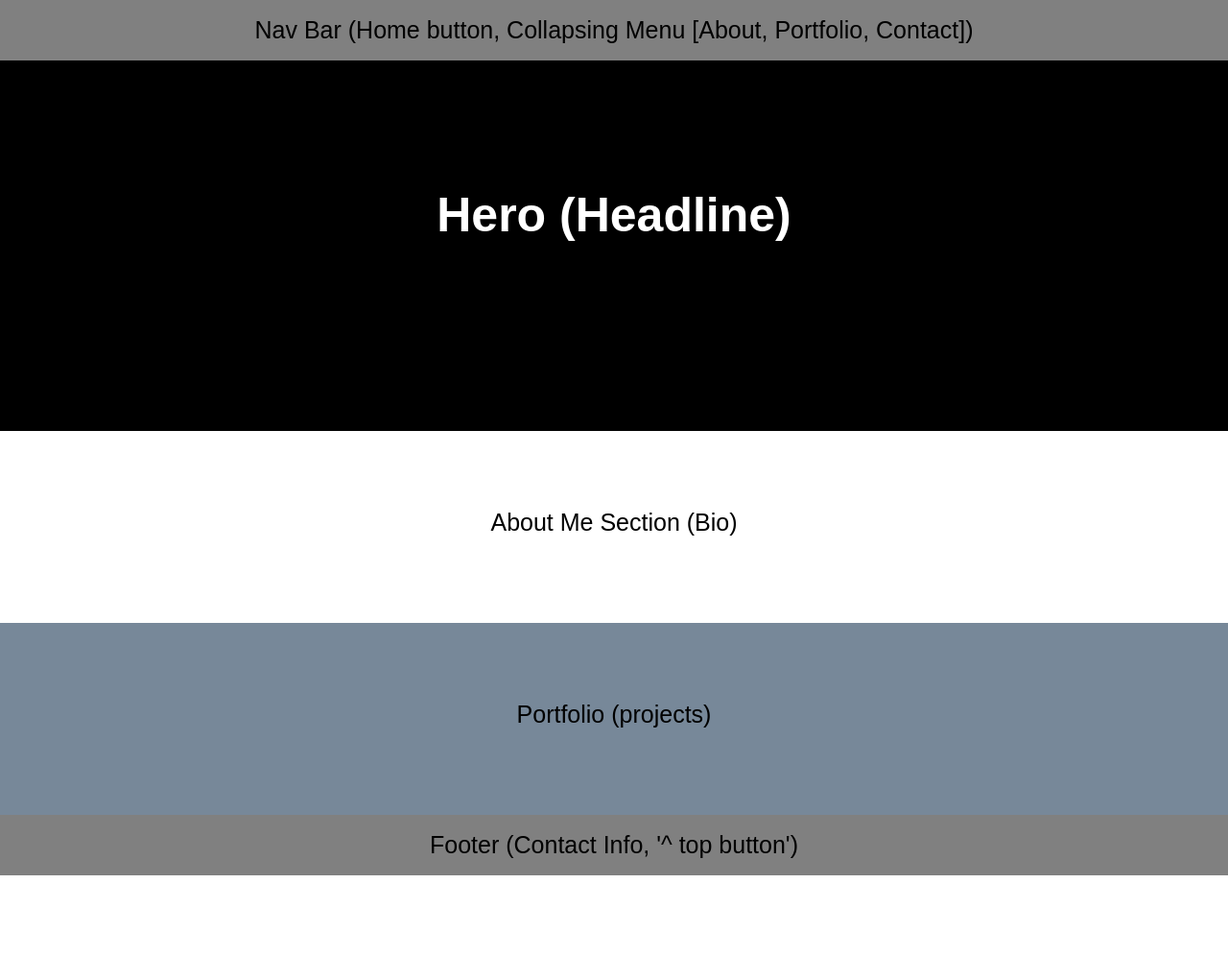
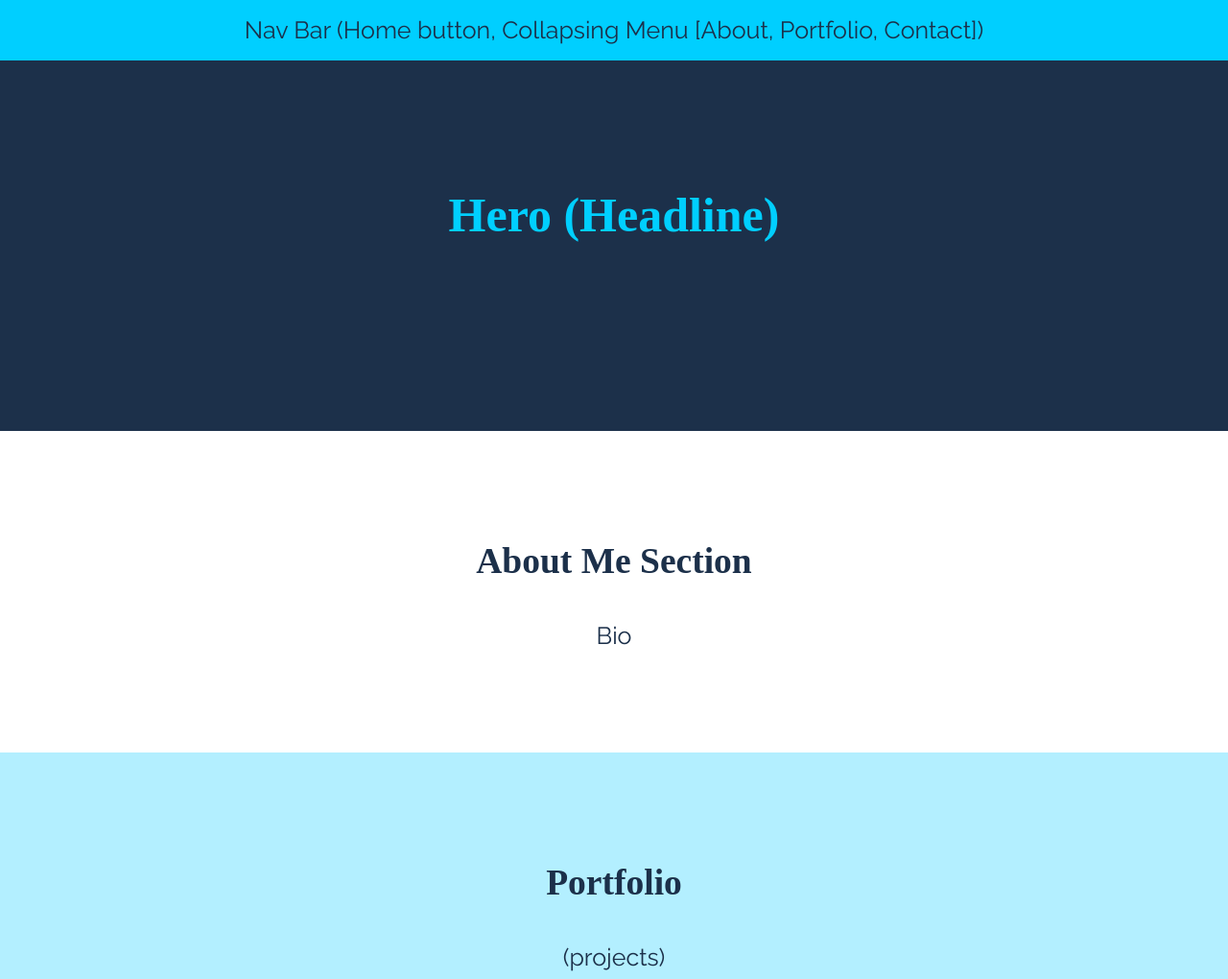
Before and after one commit to B-Starr7/portfolio-wireframe, a plain HTML site: page index.html in a window 1280 px wide. Shown: the top 1020 px of the page at 96% size. Before the commit the page ends 912 px from the top, so only its background shows below. Drawn offline with Linux system fonts and the light colour scheme.

Commit message:
color and fonts

```diff
--- a/index.css
+++ b/index.css
@@ -3,7 +3,7 @@
 }
 
 body {
-    font-family: Arial, Helvetica, sans-serif;
+    font-family: 'Raleway', sans-serif;
     font-size: 25px;
     color: black;
     text-align: center;
@@ -13,7 +13,8 @@ body {
 
 nav, footer {
     padding: 1% 0;
-    background-color: gray;
+    background-color: #00CFFF;
+    color: #1C304A;
 }
 
 nav {
@@ -26,17 +27,23 @@ nav {
 
 header {
     padding: 12% 0;
-    background-color: black;
-    color: white;
+    background-color: #1C304A;
+    color: #00CFFF;
+    font-family: 'Raleway-bold';
 }
 
 section {
     min-height: 200px;
     padding: 6% 0;
-    background-color: lightslategray;
+    background-color: #B3EFFF;
+    color: #1C304A;
 }
 
 section:nth-child(even) {
     background-color: white;
-    color: black;
+    color: #1C304A;
   }
+
+h2 {
+    font-family: 'Raleway-bold';
+}
--- a/index.html
+++ b/index.html
@@ -7,7 +7,7 @@
         <meta name="description" content="Portfolio HTML Wireframe">
         <meta name="viewport" content="width=device-width, initial-scale=1">
         <link rel="stylesheet" href="index.css">
-        <link href="https://fonts.googleapis.com/css?family=Roboto+Condensed" rel="stylesheet">
+        <link href="https://fonts.googleapis.com/css?family=Raleway&display=swap" rel="stylesheet">
     </head>
     <body>
         <nav role="navigation">Nav Bar (Home button, Collapsing Menu [About, Portfolio, Contact])</nav>
@@ -17,11 +17,13 @@
             </header>
 
             <section class="about">
-                About Me Section (Bio)
+                <h2>About Me Section</h2>
+                <p>Bio</p>
             </section>
 
             <section class="projects">
-                Portfolio (projects)
+                <h2>Portfolio</h2>
+                <p>(projects)</p>
             </section>
 
         </main>
```
